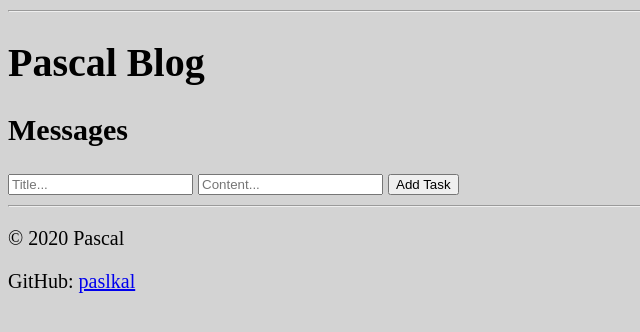
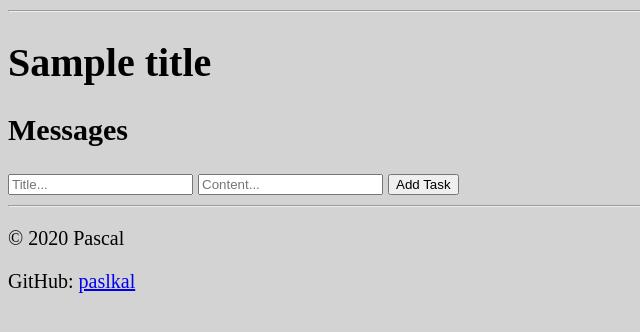
Before and after one commit to paslkal/flask_app, a Flask app: template templates/blog.html in a window 1280 px wide. Shown: the part 63-395 px from the top of the page, without its empty margins (0-640 px from the left). Run offline with Flask 3, Linux system fonts and the light colour scheme; the template is opened without the code that fills it: most values are stand-ins (such as "Sample title", 1, 10 or a date in 2020).

Commit message:
use title as jinja variable in all pages

```diff
--- a/app.py
+++ b/app.py
@@ -12,7 +12,7 @@ link_todo = f'http://{HOST}:{PORT}/todo'
 app = Flask(__name__)
 
 @app.route('/')
-def index():
+def home():
     year = datetime.now().year
 
     return render_template(
@@ -20,7 +20,8 @@ def index():
         link_blog=link_blog,
         link_todo=link_todo,
         link_home=link_home,
-        year=year
+        year=year,
+        title='Home Page'
     )
 
 @app.route('/blog')
@@ -36,7 +37,8 @@ def blog():
         year=year,
         link_blog=link_blog,
         link_todo=link_todo,
-        link_home=link_home
+        link_home=link_home,
+        title='Pascal Blog'
     )
 
 @app.route('/todo')
@@ -52,7 +54,8 @@ def todo():
         link_blog=link_blog,
         link_todo=link_todo,
         link_home=link_home,
-        year=year
+        year=year,
+        title='Pascal TODO App'
     )
 
 @app.post('/api/message')
@@ -67,7 +70,7 @@ def add_message_from_form():
 
     add_message(message)
 
-    return f'<h1>Message recieved. Go back to <a href="{link_blog}">Home</a></h1>'
+    return f'<h1>Message recieved. Go back to <a href="{link_blog}">Home</a></h1>', 201
 
 @app.delete('/api/message/<int:message_id>')
 def delete_message_from_page(message_id):
@@ -90,7 +93,7 @@ def add_task_from_form():
 
     add_task(task)
 
-    return f'<h1>Task recieved. Go back <a href="{link_todo}">TODO App</a></h1>'
+    return f'<h1>Task recieved. Go back <a href="{link_todo}">TODO App</a></h1>', 201
 
 
 @app.delete('/api/task/<int:task_id>')
--- a/templates/blog.html
+++ b/templates/blog.html
@@ -6,14 +6,14 @@
   <script src="{{ url_for('static', filename='scripts/blog.js') }}"></script>
 {% endblock %}
 
-{% block title %}Blog{% endblock %}
+{% block title %} {{ title }} {% endblock %}
 
 {% block link_home %} {{ link_home }} {% endblock %}
 {% block link_todo %} {{ link_todo }} {% endblock %}
 {% block link_blog %} {{ link_blog }} {% endblock %}
 
 {% block main%}
-  <h1>Pascal Blog</h1>
+  <h1> {{ title }} </h1>
 
   <h2>Messages</h2>
   {% for message in messages %}
--- a/templates/home.html
+++ b/templates/home.html
@@ -2,14 +2,14 @@
 
 {% block head %} {{ super() }} {% endblock %}
 
-{% block title %}Home Page{% endblock %}
+{% block title %} {{ title }} {% endblock %}
 
 {% block link_home %} {{ link_home }} {% endblock %}
 {% block link_todo %} {{ link_todo }} {% endblock %}
 {% block link_blog %} {{ link_blog }} {% endblock %}
 
 {% block main %}
-  <h1>Home Page</h1>
+  <h1> {{ title }} </h1>
   <h2>Who am I?</h2>
   <p>
     I am Pascal 🧑🏽‍🦱. I study Computer Science in RSSU 🎓. Making fullstack applications.
--- a/templates/todo.html
+++ b/templates/todo.html
@@ -5,7 +5,7 @@
   <script src="{{ url_for('static', filename='scripts/todo.js') }}"></script>
 {% endblock %}
 
-{% block title %}TODO App{% endblock %}
+{% block title %} {{ title }} {% endblock %}
 
 {% block link_home %} {{ link_home }} {% endblock %}
 {% block link_todo %} {{ link_todo }} {% endblock %}
@@ -13,7 +13,7 @@
 
 {% block main %}
 
-  <h1>TODO App</h1>
+  <h1> {{ title }} </h1>
   <h2>Tasks</h2>
   {% for task in tasks %}
     <div class="task js-task" data-task-id="{{ task['id'] }}">
```
